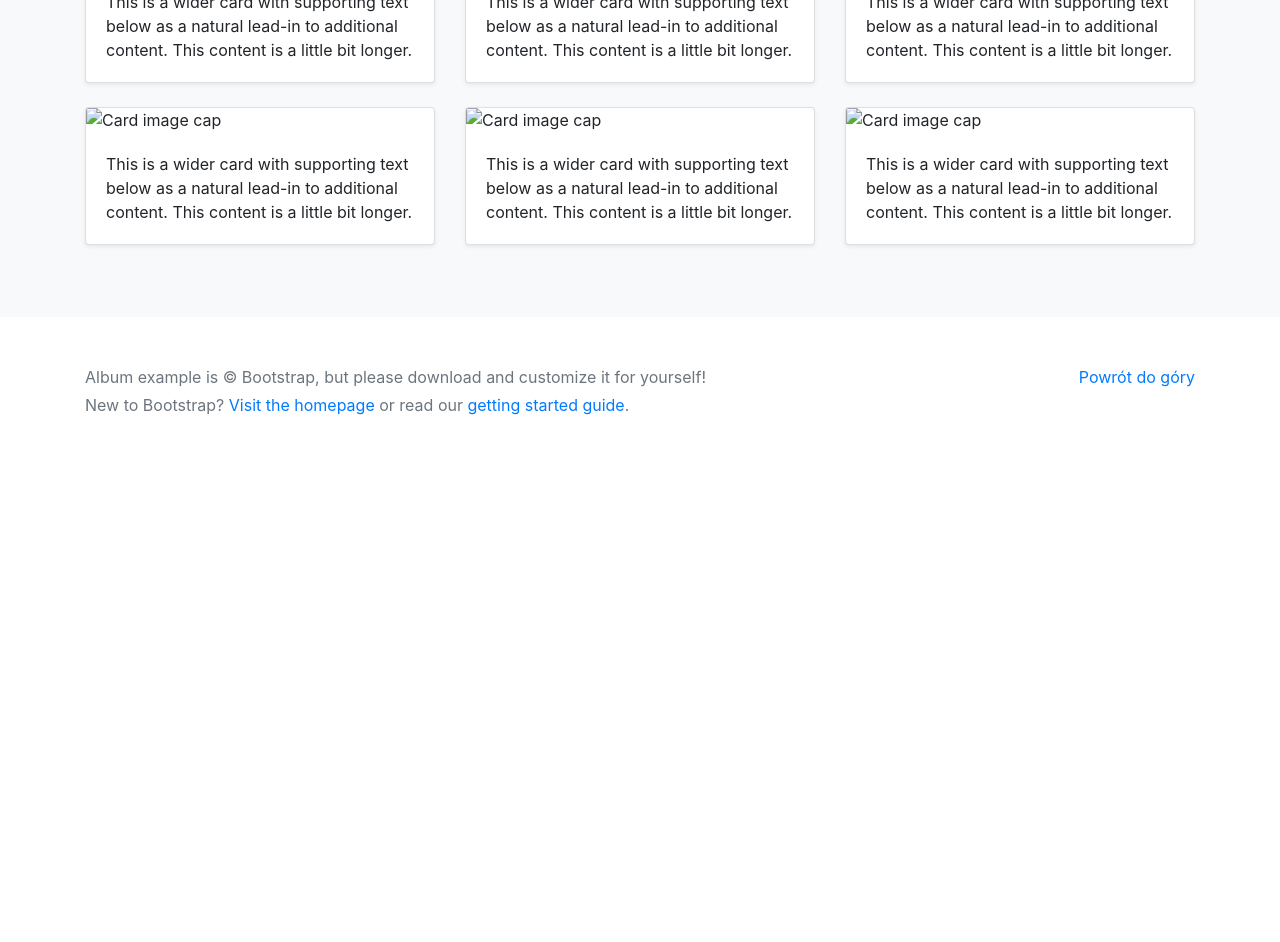
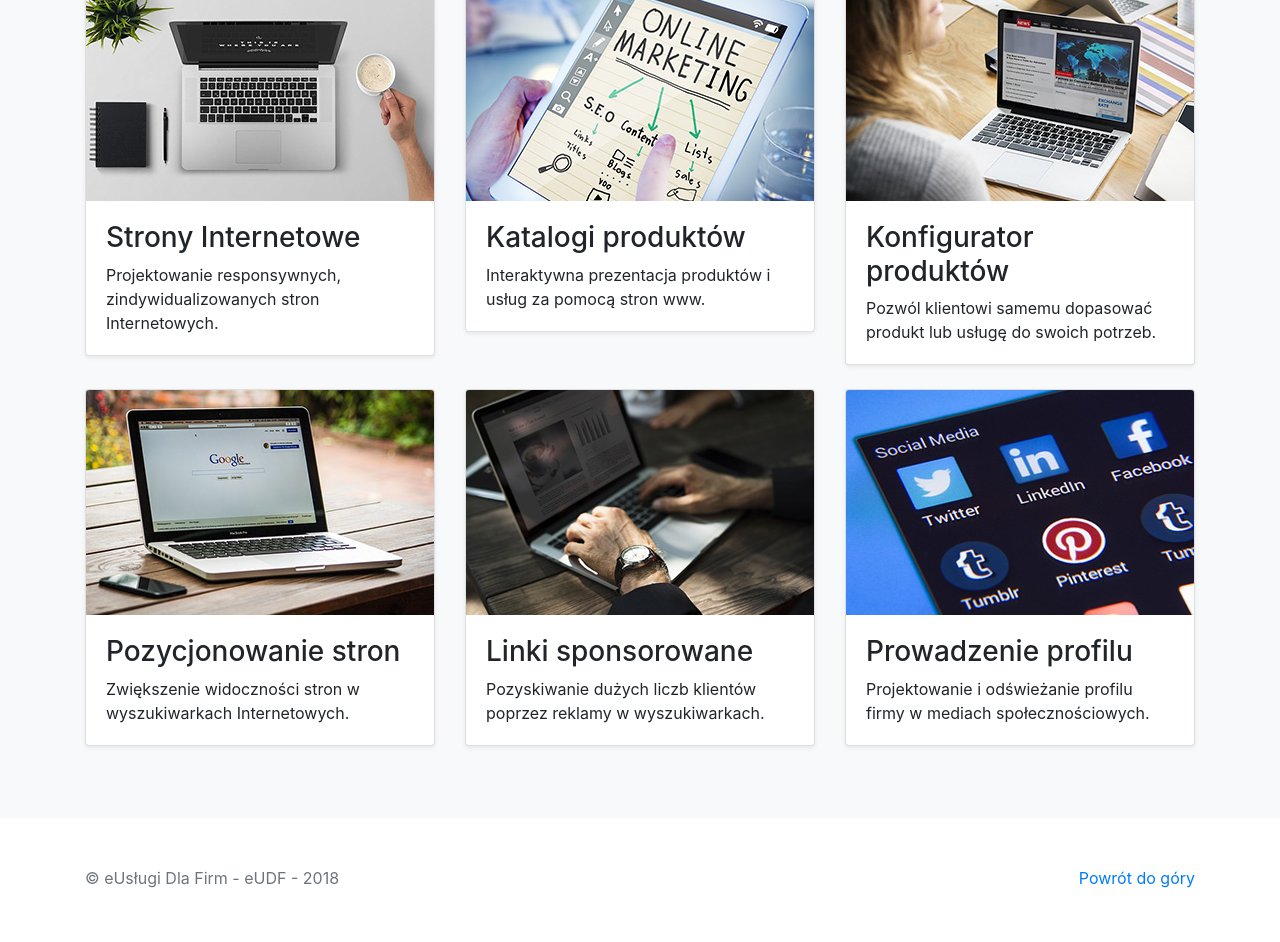
Before and after one commit to biurofund/biurofund.github.io, a plain HTML site: page index.html in a window 1280 px wide. Shown: the part 507-1449 px from the top of the page. Before the commit the page ends 976 px from the top, so only its background shows below. Drawn offline with nearby package versions, Linux system fonts and the light colour scheme.

Commit message:
Initial commit

```diff
--- a/index.html
+++ b/index.html
@@ -7,7 +7,7 @@
     <meta name="author" content="">
     <link rel="icon" href="favicon.ico">
 
-    <title>Album example for Bootstrap</title>
+    <title>eUDF</title>
 
     <!-- Bootstrap core CSS -->
     <link rel="stylesheet" href="https://stackpath.bootstrapcdn.com/bootstrap/4.1.3/css/bootstrap.min.css" integrity="sha384-MCw98/SFnGE8fJT3GXwEOngsV7Zt27NXFoaoApmYm81iuXoPkFOJwJ8ERdknLPMO" crossorigin="anonymous">
@@ -19,7 +19,7 @@
   <body>
 
     <header>
-      <div class="collapse bg-dark" id="navbarHeader">
+<!--       <div class="collapse bg-dark" id="navbarHeader">
         <div class="container">
           <div class="row">
             <div class="col-sm-8 col-md-7 py-4">
@@ -36,16 +36,16 @@
             </div>
           </div>
         </div>
-      </div>
+      </div> -->
       <div class="navbar navbar-dark bg-dark shadow-sm">
         <div class="container d-flex justify-content-between">
           <a href="#" class="navbar-brand d-flex align-items-center">
-            <svg xmlns="http://www.w3.org/2000/svg" width="20" height="20" viewBox="0 0 24 24" fill="none" stroke="currentColor" stroke-width="2" stroke-linecap="round" stroke-linejoin="round" class="mr-2"><path d="M23 19a2 2 0 0 1-2 2H3a2 2 0 0 1-2-2V8a2 2 0 0 1 2-2h4l2-3h6l2 3h4a2 2 0 0 1 2 2z"></path><circle cx="12" cy="13" r="4"></circle></svg>
-            <strong>Album</strong>
+            <!--SVG icons-->
+            <strong>eUsługi Dla Firm - eUDF</strong>
           </a>
-          <button class="navbar-toggler" type="button" data-toggle="collapse" data-target="#navbarHeader" aria-controls="navbarHeader" aria-expanded="false" aria-label="Toggle navigation">
+<!--           <button class="navbar-toggler" type="button" data-toggle="collapse" data-target="#navbarHeader" aria-controls="navbarHeader" aria-expanded="false" aria-label="Toggle navigation">
             <span class="navbar-toggler-icon"></span>
-          </button>
+          </button> -->
         </div>
       </div>
     </header>
@@ -54,8 +54,8 @@
 
       <section class="jumbotron text-center">
         <div class="container">
-          <h1 class="jumbotron-heading">Witamy w naszej firmie</h1>
-          <p class="lead text-muted">Zajmujemy sie zarządzaniem treścią w Internecie.</p>
+          <h1 class="jumbotron-heading">Witamy w firmie eUDF</h1>
+          <p class="lead text-muted">Proponujemy narzędzia marketingu online dedykowane małym i średnim firmom.</p>
           <p>
             <a href="kontakt.html" class="btn btn-primary my-2">Skontaktuj się z nami</a>
             <!-- <a href="#" class="btn btn-secondary my-2">Secondary action</a> //-->
@@ -69,9 +69,10 @@
           <div class="row">
             <div class="col-md-4">
               <div class="card mb-4 shadow-sm">
-                <img class="card-img-top" data-src="holder.js/100px225?theme=thumb&bg=55595c&fg=eceeef&text=Thumbnail" alt="Card image cap">
+                <img class="card-img-top" src="image/Pictures_2.jpg" alt="Card image cap">
                 <div class="card-body">
-                  <p class="card-text">This is a wider card with supporting text below as a natural lead-in to additional content. This content is a little bit longer.</p>
+				  <h3>Strony Internetowe</h3>
+                  <p class="card-text">Projektowanie responsywnych, zindywidualizowanych stron Internetowych.</p>
 <!--                   <div class="d-flex justify-content-between align-items-center">
                     <div class="btn-group">
                       <button type="button" class="btn btn-sm btn-outline-secondary">View</button>
@@ -84,9 +85,10 @@
             </div>
             <div class="col-md-4">
               <div class="card mb-4 shadow-sm">
-                <img class="card-img-top" data-src="holder.js/100px225?theme=thumb&bg=55595c&fg=eceeef&text=Thumbnail" alt="Card image cap">
+                <img class="card-img-top" src="image/Pictures_1.jpg" alt="Card image cap">
                 <div class="card-body">
-                  <p class="card-text">This is a wider card with supporting text below as a natural lead-in to additional content. This content is a little bit longer.</p>
+				  <h3>Katalogi produktów</h3>
+                  <p class="card-text">Interaktywna prezentacja produktów i usług za pomocą stron www.</p>
 <!--                   <div class="d-flex justify-content-between align-items-center">
                     <div class="btn-group">
                       <button type="button" class="btn btn-sm btn-outline-secondary">View</button>
@@ -99,9 +101,10 @@
             </div>
             <div class="col-md-4">
               <div class="card mb-4 shadow-sm">
-                <img class="card-img-top" data-src="holder.js/100px225?theme=thumb&bg=55595c&fg=eceeef&text=Thumbnail" alt="Card image cap">
+                <img class="card-img-top" src="image/Pictures_6.jpg" alt="Card image cap">
                 <div class="card-body">
-                  <p class="card-text">This is a wider card with supporting text below as a natural lead-in to additional content. This content is a little bit longer.</p>
+				  <h3>Konfigurator produktów</h3>
+                  <p class="card-text">Pozwól klientowi samemu dopasować produkt lub usługę do swoich potrzeb.</p>
 <!--                   <div class="d-flex justify-content-between align-items-center">
                     <div class="btn-group">
                       <button type="button" class="btn btn-sm btn-outline-secondary">View</button>
@@ -115,9 +118,10 @@
 
             <div class="col-md-4">
               <div class="card mb-4 shadow-sm">
-                <img class="card-img-top" data-src="holder.js/100px225?theme=thumb&bg=55595c&fg=eceeef&text=Thumbnail" alt="Card image cap">
+                <img class="card-img-top" src="image/Pictures_4.jpg" alt="Card image cap">
                 <div class="card-body">
-                  <p class="card-text">This is a wider card with supporting text below as a natural lead-in to additional content. This content is a little bit longer.</p>
+				  <h3>Pozycjonowanie stron</h3>
+                  <p class="card-text">Zwiększenie widoczności stron w wyszukiwarkach Internetowych.</p>
 <!--                   <div class="d-flex justify-content-between align-items-center">
                     <div class="btn-group">
                       <button type="button" class="btn btn-sm btn-outline-secondary">View</button>
@@ -130,9 +134,10 @@
             </div>
             <div class="col-md-4">
               <div class="card mb-4 shadow-sm">
-                <img class="card-img-top" data-src="holder.js/100px225?theme=thumb&bg=55595c&fg=eceeef&text=Thumbnail" alt="Card image cap">
+                <img class="card-img-top" src="image/Pictures_5.jpg" alt="Card image cap">
                 <div class="card-body">
-                  <p class="card-text">This is a wider card with supporting text below as a natural lead-in to additional content. This content is a little bit longer.</p>
+				  <h3>Linki sponsorowane</h3>
+                  <p class="card-text">Pozyskiwanie dużych liczb klientów poprzez reklamy w wyszukiwarkach.</p>
 <!--                   <div class="d-flex justify-content-between align-items-center">
                     <div class="btn-group">
                       <button type="button" class="btn btn-sm btn-outline-secondary">View</button>
@@ -145,9 +150,10 @@
             </div>
             <div class="col-md-4">
               <div class="card mb-4 shadow-sm">
-                <img class="card-img-top" data-src="holder.js/100px225?theme=thumb&bg=55595c&fg=eceeef&text=Thumbnail" alt="Card image cap">
+                <img class="card-img-top" src="image/Pictures_3.jpg" alt="Card image cap">
                 <div class="card-body">
-                  <p class="card-text">This is a wider card with supporting text below as a natural lead-in to additional content. This content is a little bit longer.</p>
+				  <h3>Prowadzenie profilu</h3>
+                  <p class="card-text">Projektowanie i odświeżanie profilu firmy w mediach społecznościowych.</p>
 <!--                   <div class="d-flex justify-content-between align-items-center">
                     <div class="btn-group">
                       <button type="button" class="btn btn-sm btn-outline-secondary">View</button>
@@ -173,8 +179,8 @@
         <p class="float-right">
           <a href="#">Powrót do góry</a>
         </p>
-        <p>Album example is &copy; Bootstrap, but please download and customize it for yourself!</p>
-        <p>New to Bootstrap? <a href="../../">Visit the homepage</a> or read our <a href="../../getting-started/">getting started guide</a>.</p>
+        <p>&copy; eUsługi Dla Firm - eUDF - 2018</p>
+        <p></p>
       </div>
     </footer>
 
```
Also changed, not shown: kontakt.html (+10 -10 lines), image/Pictures_1.jpg (added), image/Pictures_2.jpg (added), image/Pictures_3.jpg (added), image/Pictures_4.jpg (added), image/Pictures_5.jpg (added), image/Pictures_6.jpg (added).
